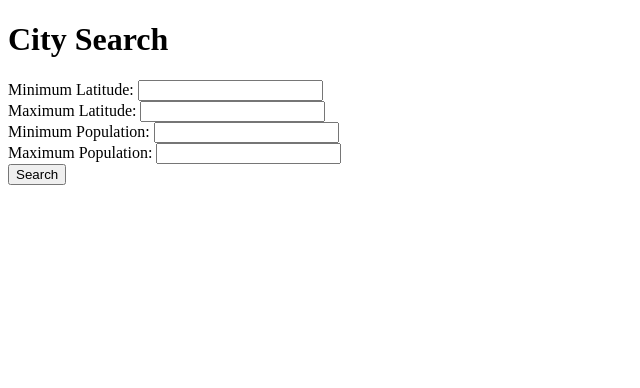
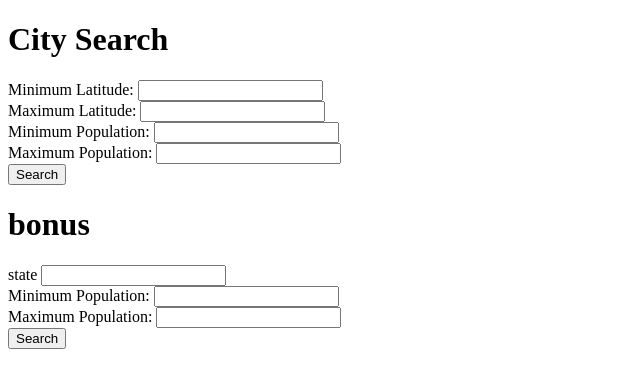
Before and after one commit to GuruCharanKakaraparthi/bigdataexam, a Flask app: page /first in a window 1280 px wide. Shown: the top 388 px of the page, without its empty margins (0-640 px from the left). Run offline with Flask 2, Linux system fonts and the light colour scheme.

Commit message:
Add files via upload

```diff
--- a/templates/allquestions.html
+++ b/templates/allquestions.html
@@ -20,5 +20,22 @@
         <br>
         <input type="submit" value="Search">
     </form>
+
+<h1>bonus</h1>
+ <form method="POST" action="/bonus">
+         <label>state</label>
+        <input type="text" id="state_name" name="state_name" required>
+        <br>
+
+        <label>Minimum Population:</label>
+        <input type="text" id="min_population2" name="min_population2" required>
+        <br>
+        <label>Maximum Population:</label>
+        <input type="text" id="max_population2" name="max_population2" required>
+        <br>
+        <input type="submit" value="Search">
+    </form>
+
+
 </body>
 </html>
```
